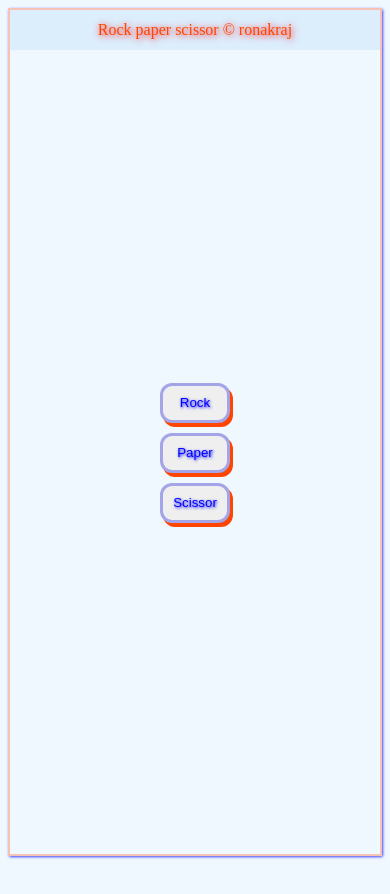
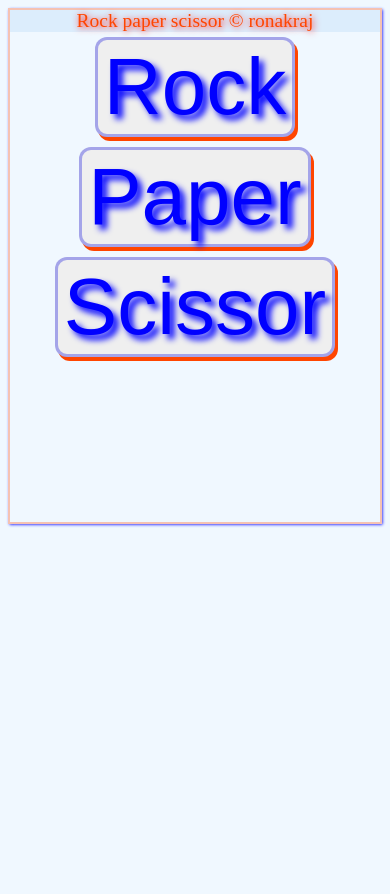
Before and after one commit to ronakraj00/rock-paper-scissor, a plain HTML site: page index.html in a window 390 px wide. After the commit the page ends 844 px from the top, so only its background shows below. Drawn offline with Linux system fonts and the light colour scheme.

Commit message:
big in mobile

```diff
--- a/style.css
+++ b/style.css
@@ -4,53 +4,58 @@
 
 body{
     background-color: aliceblue;
-    height: 100vh;
+
     border: 2px solid rgba(255, 68, 0, 0.298);
     box-shadow: 0.06em 0.06em 3px blue;
 }
 .container{
+
     display: flex;
     flex-direction: column;
     justify-content: center;
     align-items: center;
-    height: 100vh;
+
 
 }
 
 button{
-    width: 70px;
-    height: 40px;
+    /* width: 70px;
+    height: 40px; */
     border: 3px solid rgba(84, 84, 226, 0.487);
     margin: 5px;
     border-radius: 12px;
     box-shadow: 3px 4px orangered;
     color:rgb(0, 0, 255);
-    text-shadow:0.06em 0.06em 3px;
+    text-shadow:0.06em 0.06em 6px;
+    font-size: 5rem;
 }
 
 button:hover{
     box-shadow: -3px -4px blue;
     color: orangered;
-    text-shadow:0.06em 0.06em 3px orangered;
+    text-shadow:0.06em 0.06em 6px orangered;
 }
 
 p{
     font-family:system-ui, -apple-system, BlinkMacSystemFont, 'Segoe UI', Roboto, Oxygen, Ubuntu, Cantarell, 'Open Sans', 'Helvetica Neue', sans-serif;
-    font-size: 1.2em;
-    text-shadow: 0.06em 0.06em 2px blue;
+    font-size: 5em;
+    text-shadow: 0.06em 0.06em 4px blue;
 }
 
 p:hover{
-    text-shadow: 0.06em 0.06em 2px orangered;
+    text-shadow: 0.06em 0.06em 4px orangered;
 }
 
 header{
     text-align: center;
     background-color: rgba(219, 237, 252, 0.898);
-    height: 40px;
-    line-height: 40px;
+    /* height: 40px;
+    line-height: 40px; */
     color:orangered;
     text-shadow: 0.06em 0.06em 7px red;
+    font-size: min(10vw,5vw);
+
+
 
 }
 header:hover{
```
